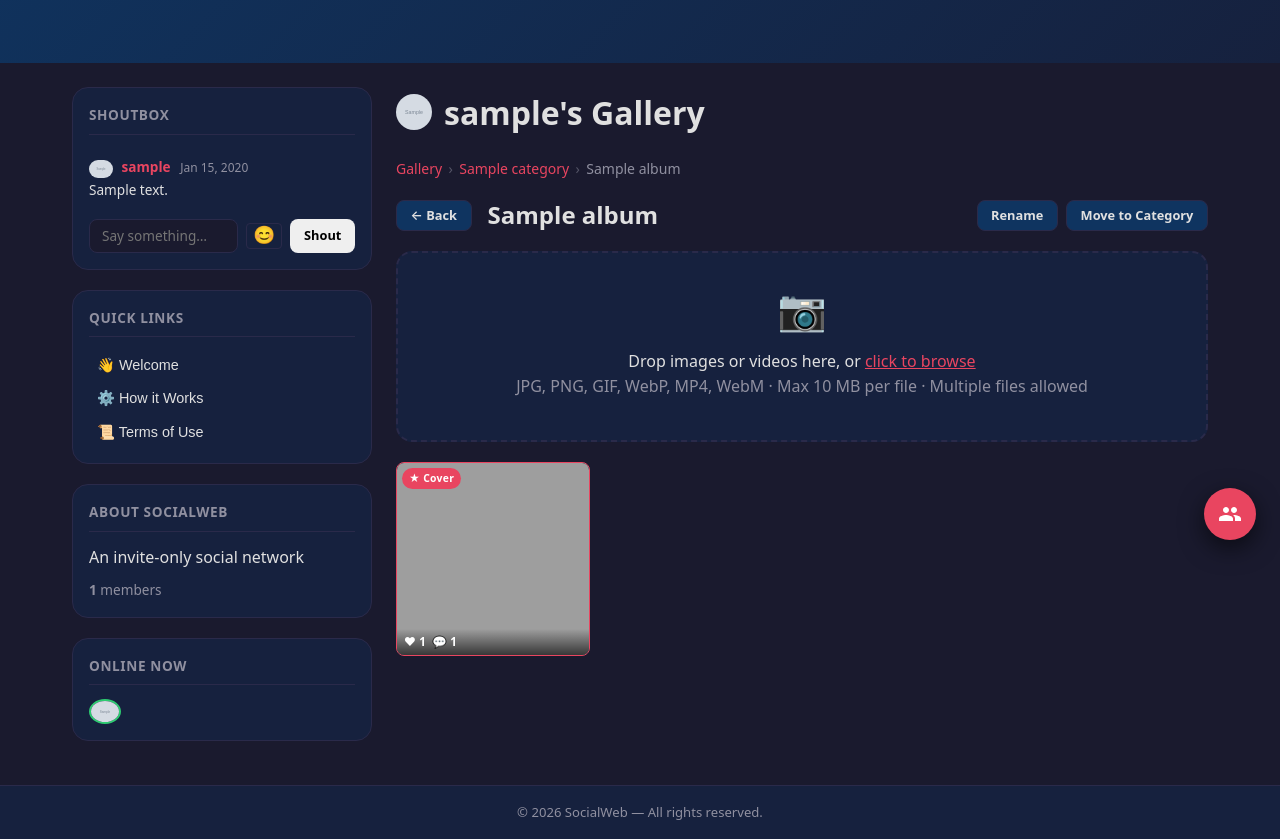
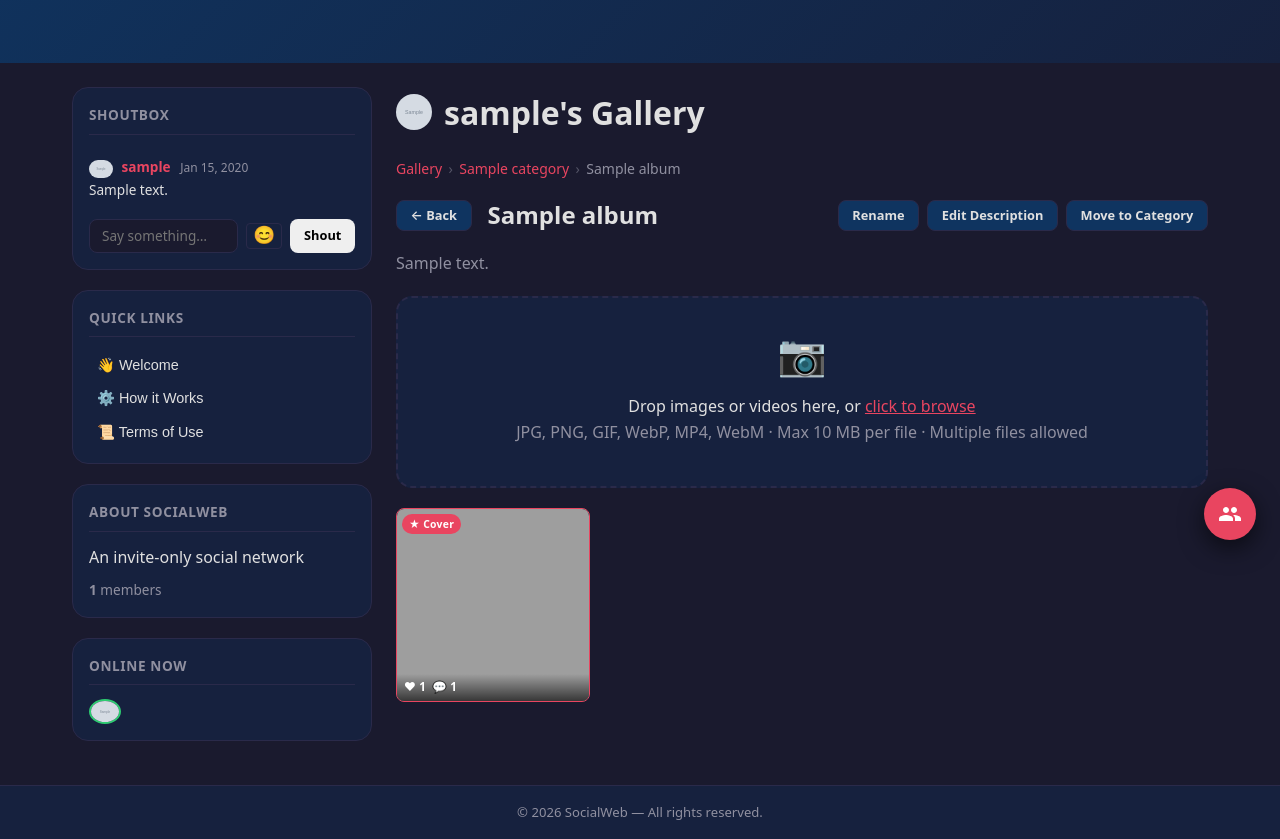
Before and after one commit to Arnold2006/SocialWeb, a PHP site: page /SocialWeb/pages/gallery.php?user_id=1&album=1 in a window 1280 px wide. Shown: the part 236-1075 px from the top of the page. Run offline with PHP 8.4, Linux system fonts and the light colour scheme; the visitor is signed in with stand-in values (Sample User, id 1); data comes from the database, SQL or seed files in the repository; tables that the repository leaves empty hold one stand-in row (values such as "Sample post"); grey boxes marked "Sample" are stand-in pictures; data that the repository does not hold is empty; some libraries are stand-ins or nearby versions; grey boxes are pictures that could not be loaded.

Commit message:
Add album description display and edit above image grid
Co-authored-by: Arnold2006 <115367701+Arnold2006@users.noreply.github.com>

```diff
--- a/assets/css/style.css
+++ b/assets/css/style.css
@@ -1038,6 +1038,12 @@ textarea { resize: vertical; min-height: 80px; }
     margin-bottom: 1rem;
 }
 
+.album-description {
+    color: var(--color-text-muted);
+    margin: 0 0 1.25rem;
+    line-height: 1.6;
+}
+
 .upload-form { margin-bottom: 1rem; }
 
 /* ── Dropzone ────────────────────────────────────────────────── */
--- a/pages/gallery.php
+++ b/pages/gallery.php
@@ -109,6 +109,19 @@ if ($_SERVER['REQUEST_METHOD'] === 'POST' && $isOwn) {
                     [$title, $aId, (int)$currentUser['id']]
                 );
                 flash_set('success', 'Album renamed.');
+            }
+            redirect($galleryBase . '&album=' . $aId);
+            break;
+
+        case 'edit_description':
+            $aId  = sanitise_int($_POST['album_id'] ?? 0);
+            $desc = sanitise_string($_POST['description'] ?? '', 2000);
+            if ($aId) {
+                db_exec(
+                    'UPDATE albums SET description = ? WHERE id = ? AND user_id = ?',
+                    [$desc ?: null, $aId, (int)$currentUser['id']]
+                );
+                flash_set('success', 'Album description updated.');
             }
             redirect($galleryBase . '&album=' . $aId);
             break;
@@ -414,6 +427,9 @@ include SITE_ROOT . '/includes/header.php';
                 <!-- Rename album -->
                 <button type="button" class="btn btn-secondary btn-sm"
                         data-toggle="rename-album-form-<?= (int)$currentAlbum['id'] ?>">Rename</button>
+                <!-- Edit description -->
+                <button type="button" class="btn btn-secondary btn-sm"
+                        data-toggle="edit-description-form-<?= (int)$currentAlbum['id'] ?>">Edit Description</button>
                 <!-- Move album -->
                 <button type="button" class="btn btn-secondary btn-sm"
                         data-toggle="move-album-form-<?= (int)$currentAlbum['id'] ?>">Move to Category</button>
@@ -425,6 +441,17 @@ include SITE_ROOT . '/includes/header.php';
                     <input type="hidden" name="action" value="rename_album">
                     <input type="hidden" name="album_id" value="<?= (int)$currentAlbum['id'] ?>">
                     <input type="text" name="title" value="<?= e($currentAlbum['title']) ?>" required maxlength="255">
+                    <button type="submit" class="btn btn-primary btn-sm">Save</button>
+                </form>
+            </div>
+
+            <div id="edit-description-form-<?= (int)$currentAlbum['id'] ?>" class="hidden inline-form-row">
+                <form method="POST">
+                    <?= csrf_field() ?>
+                    <input type="hidden" name="action" value="edit_description">
+                    <input type="hidden" name="album_id" value="<?= (int)$currentAlbum['id'] ?>">
+                    <textarea name="description" maxlength="2000" rows="3"
+                              placeholder="Add a description…" style="width:100%;margin-bottom:0.5rem"><?= e($currentAlbum['description'] ?? '') ?></textarea>
                     <button type="submit" class="btn btn-primary btn-sm">Save</button>
                 </form>
             </div>
@@ -448,6 +475,10 @@ include SITE_ROOT . '/includes/header.php';
             </div>
             <?php endif; ?>
         </div>
+
+        <?php if (!empty($currentAlbum['description'])): ?>
+        <p class="album-description"><?= nl2br(e($currentAlbum['description'])) ?></p>
+        <?php endif; ?>
 
         <?php if ($isOwn): ?>
         <!-- Multi-file dropzone upload -->
```
